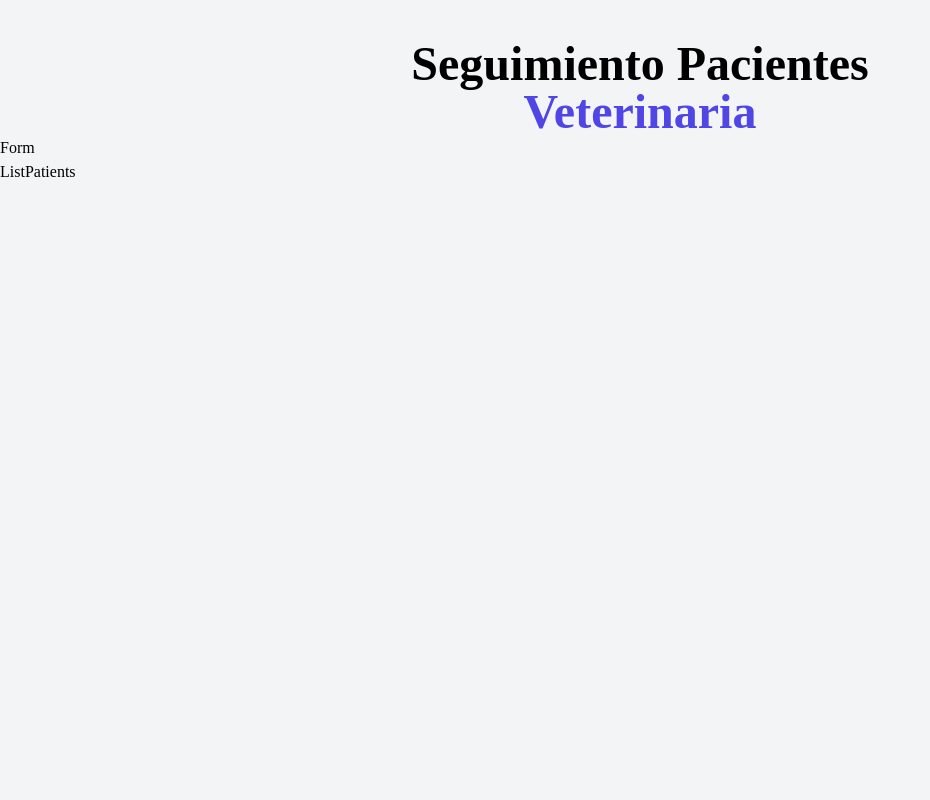
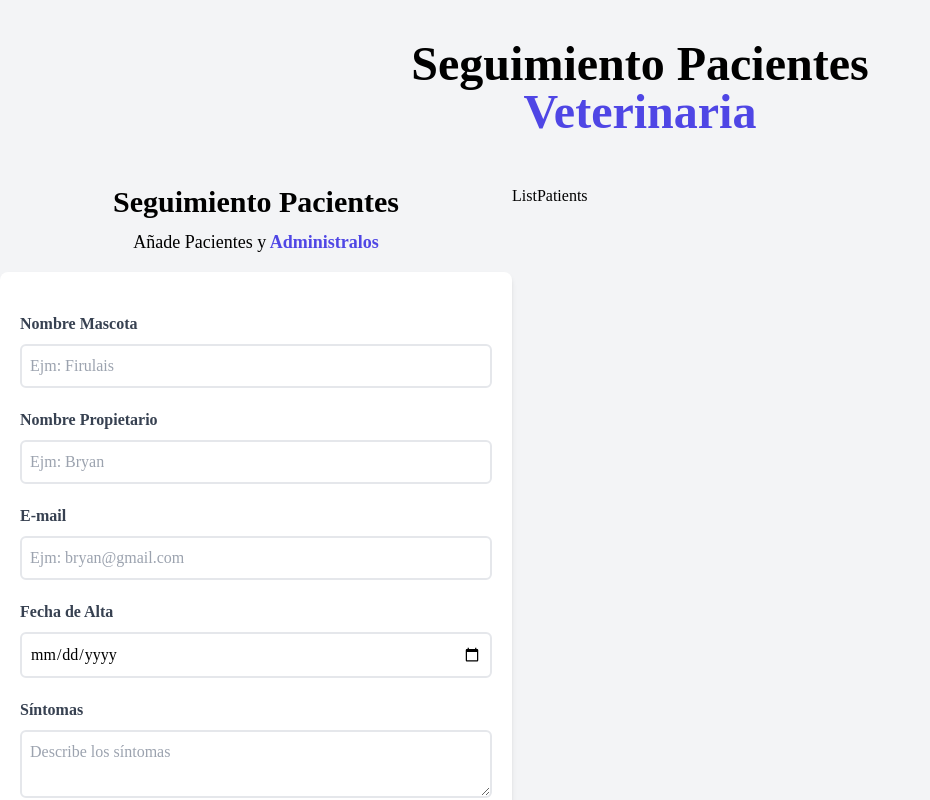
Before and after one commit to BryanLlana/AdminPacientes_React, a React (Vite) app: page / in a window 1280 px wide. Shown: the top 800 px of the page, without its empty margins (0-930 px from the left). Built offline with nearby package versions, Linux system fonts and the light colour scheme.

Commit message:
Form add

```diff
--- a/src/App.jsx
+++ b/src/App.jsx
@@ -6,8 +6,10 @@
   return (
     <div className='container mx-auto mt-10'>
       <Header />
-      <Form />
-      <ListPatients />
+      <div className='mt-12 md:flex px-4 md:px-0'>
+        <Form />
+        <ListPatients />
+      </div>
     </div>
   )
 }
--- a/src/components/Form.jsx
+++ b/src/components/Form.jsx
@@ -1,6 +1,83 @@
 const Form = () => {
   return (
-    <div>Form</div>
+    <div className="md:w-1/2 lg:w-2/5">
+      <h2 className="font-black text-3xl text-center">Seguimiento Pacientes</h2>
+      <p className="text-lg mt-2 text-center">
+        Añade Pacientes y
+        <span className="text-indigo-600 font-bold"> Administralos</span>
+      </p>
+
+      <form className="bg-white shadow-md rounded-lg py-10 px-5 mt-4 space-y-5 mb-10">
+        <div>
+          <label
+            className="block text-gray-700 font-bold"
+            htmlFor="name"
+          >Nombre Mascota
+          </label>
+          <input
+            type="text"
+            id="name"
+            placeholder="Ejm: Firulais"
+            className="border-2 w-full p-2 mt-2 placeholder-gray-400 rounded-md"
+          />
+        </div>
+        <div>
+          <label
+            className="block text-gray-700 font-bold"
+            htmlFor="ownerName"
+          >Nombre Propietario
+          </label>
+          <input
+            type="text"
+            id="ownerName"
+            placeholder="Ejm: Bryan"
+            className="border-2 w-full p-2 mt-2 placeholder-gray-400 rounded-md"
+          />
+        </div>
+        <div>
+          <label
+            className="block text-gray-700 font-bold"
+            htmlFor="email"
+          >E-mail
+          </label>
+          <input
+            type="email"
+            id="email"
+            placeholder="Ejm: bryan@gmail.com"
+            className="border-2 w-full p-2 mt-2 placeholder-gray-400 rounded-md"
+          />
+        </div>
+        <div>
+          <label
+            className="block text-gray-700 font-bold"
+            htmlFor="date"
+          >Fecha de Alta
+          </label>
+          <input
+            type="date"
+            id="date"
+            className="border-2 w-full p-2 mt-2 placeholder-gray-400 rounded-md"
+          />
+        </div>
+        <div>
+          <label
+            className="block text-gray-700 font-bold"
+            htmlFor="symptoms"
+          >Síntomas
+          </label>
+          <textarea
+            id="symptoms"
+            className="border-2 w-full p-2 mt-2 placeholder-gray-400 rounded-md"
+            placeholder="Describe los síntomas"
+          />
+        </div>
+        <input
+          type="submit"
+          className="bg-indigo-600 w-full p-3 text-white text-lg font-bold hover:bg-indigo-700 cursor-pointer transition-colors"
+          value="Agregar Paciente"
+        />
+      </form>
+    </div>
   )
 }
 
--- a/src/components/ListPatients.jsx
+++ b/src/components/ListPatients.jsx
@@ -1,6 +1,6 @@
 const ListPatients = () => {
   return (
-    <div>ListPatients</div>
+    <div className="md:w-1/2 lg:w-3/5">ListPatients</div>
   )
 }
 
```
